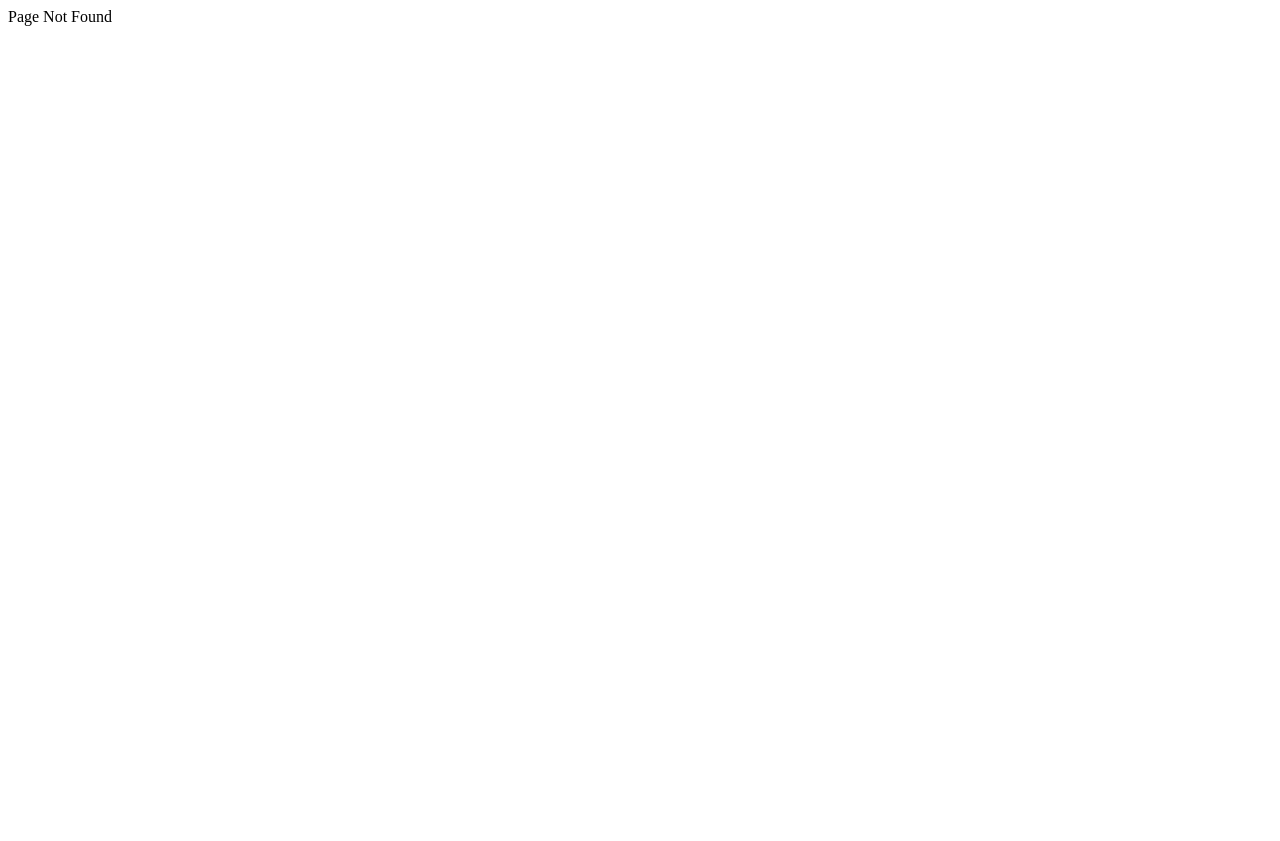
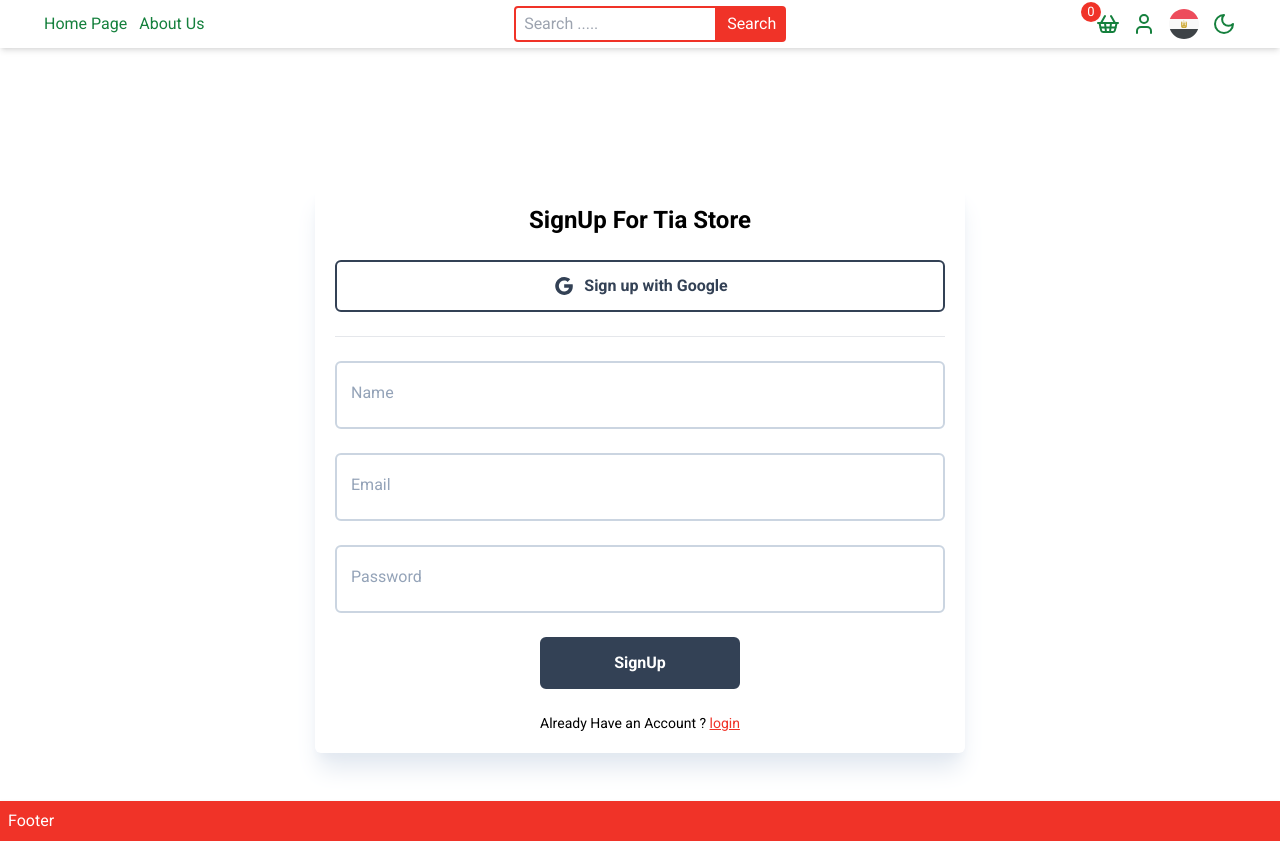
Before and after one commit to mmnaguib/ecommerce_nextjs, a Next.js app: page /en/register in a window 1280 px wide. Before the commit this address had no page. Before the commit the page ends 800 px from the top, so only its background shows below. Built offline with nearby package versions, Linux system fonts and the light colour scheme.

Commit message:
add user schema and install next auth

```diff
--- a/package.json
+++ b/package.json
@@ -9,6 +9,7 @@
     "lint": "next lint"
   },
   "dependencies": {
+    "@auth/prisma-adapter": "^2.7.4",
     "@prisma/client": "^5.21.1",
     "ecommerce_": "file:",
     "lucide-react": "^0.454.0",
@@ -16,6 +17,7 @@
     "next": "14.2.16",
     "next-auth": "^4.24.10",
     "next-intl": "^3.24.0",
+    "prisma": "^5.22.0",
     "react": "^18",
     "react-dom": "^18",
     "react-hook-form": "^7.53.2",
@@ -23,6 +25,7 @@
     "react-icons": "^5.3.0"
   },
   "devDependencies": {
+    "@types/bcrypt": "^5.0.2",
     "@types/node": "^20",
     "@types/react": "^18",
     "@types/react-dom": "^18",
--- /dev/null
+++ b/src/app/[locale]/(auth)/login/page.tsx
@@ -0,0 +1,11 @@
+import LoginForm from "@/components/auth/LoginForm";
+
+const LoginPage = () => {
+  return (
+    <div>
+      <LoginForm />
+    </div>
+  );
+};
+
+export default LoginPage;
--- /dev/null
+++ b/src/app/[locale]/(auth)/register/page.tsx
@@ -0,0 +1,13 @@
+import RegisterForm from "@/components/auth/RegisterForm";
+import Heading from "@/components/global/Heading";
+import React, { useState } from "react";
+
+const RegisterPage = () => {
+  return (
+    <div>
+      <RegisterForm />
+    </div>
+  );
+};
+
+export default RegisterPage;
--- a/src/app/[locale]/cart/page.tsx
+++ b/src/app/[locale]/cart/page.tsx
@@ -94,7 +94,7 @@ const CartPage = () => {
                     />
                   </div>
                   <div className="justify-self-end">
-                    {item.price * item.quantity}
+                    {formatPrice(item.price * item.quantity)}
                   </div>
                 </div>
               ))}
--- /dev/null
+++ b/src/components/auth/LoginForm.tsx
@@ -0,0 +1,79 @@
+"use client";
+import React, { useState } from "react";
+import FormWrap from "../global/FormWrap";
+import Input from "../global/Input";
+import { FieldValues, SubmitHandler, useForm } from "react-hook-form";
+import Heading from "../global/Heading";
+import Button from "../global/Button";
+import Link from "next/link";
+import { useLocale } from "next-intl";
+import { AiOutlineGoogle } from "react-icons/ai";
+
+const LoginForm = () => {
+  const locale = useLocale();
+  const [isLoading, setLoading] = useState(false);
+  const {
+    register,
+    handleSubmit,
+    formState: { errors },
+  } = useForm<FieldValues>({
+    defaultValues: {
+      email: "",
+      password: "",
+    },
+  });
+
+  const onSubmit: SubmitHandler<FieldValues> = (data) => {
+    setLoading(true);
+    console.log(data);
+    setLoading(false);
+  };
+  return (
+    <div className="m-auto">
+      <form onSubmit={handleSubmit(onSubmit)}>
+        <FormWrap>
+          <Heading title="Sign In To Tia Store" center />
+          <Button
+            label="Continue with Google"
+            outline
+            icon={AiOutlineGoogle}
+            onClick={() => {}}
+            custom="w-full"
+          />
+          <hr className="bg-slate-300 w-full h-px" />
+          <Input
+            id="email"
+            label="Email"
+            type="email"
+            disabled={isLoading}
+            register={register}
+            errors={errors}
+            required
+          />
+          <Input
+            id="password"
+            type="password"
+            label="Password"
+            disabled={isLoading}
+            register={register}
+            errors={errors}
+            required
+          />
+
+          <Button label={isLoading ? "Loading" : "SignUp"} custom="w-[200px]" />
+          <p className="text-sm">
+            Don't Have an Account ?{" "}
+            <Link
+              href={`/${locale}/register`}
+              className="text-[#f03328] underline"
+            >
+              {"register"}
+            </Link>
+          </p>
+        </FormWrap>
+      </form>
+    </div>
+  );
+};
+
+export default LoginForm;
--- /dev/null
+++ b/src/components/auth/RegisterForm.tsx
@@ -0,0 +1,89 @@
+"use client";
+import React, { useState } from "react";
+import FormWrap from "../global/FormWrap";
+import Input from "../global/Input";
+import { FieldValues, SubmitHandler, useForm } from "react-hook-form";
+import Heading from "../global/Heading";
+import Button from "../global/Button";
+import Link from "next/link";
+import { useLocale } from "next-intl";
+import { AiOutlineGoogle } from "react-icons/ai";
+
+const RegisterForm = () => {
+  const locale = useLocale();
+  const [isLoading, setLoading] = useState(false);
+  const {
+    register,
+    handleSubmit,
+    formState: { errors },
+  } = useForm<FieldValues>({
+    defaultValues: {
+      name: "",
+      email: "",
+      password: "",
+    },
+  });
+
+  const onSubmit: SubmitHandler<FieldValues> = (data) => {
+    setLoading(true);
+    console.log(data);
+    setLoading(false);
+  };
+  return (
+    <div className="m-auto">
+      <form onSubmit={handleSubmit(onSubmit)}>
+        <FormWrap>
+          <Heading title="SignUp For Tia Store" center />
+          <Button
+            label="Sign up with Google"
+            outline
+            icon={AiOutlineGoogle}
+            onClick={() => {}}
+            custom="w-full"
+          />
+          <hr className="bg-slate-300 w-full h-px" />
+          <Input
+            id="name"
+            label="Name"
+            type="text"
+            disabled={isLoading}
+            register={register}
+            errors={errors}
+            required
+          />
+          <Input
+            id="email"
+            label="Email"
+            type="email"
+            disabled={isLoading}
+            register={register}
+            errors={errors}
+            required
+          />
+          <Input
+            id="password"
+            type="password"
+            label="Password"
+            disabled={isLoading}
+            register={register}
+            errors={errors}
+            required
+          />
+
+          <Button label={isLoading ? "Loading" : "SignUp"} custom="w-[200px]" />
+          <p className="text-sm">
+            Already Have an Account ?{" "}
+            <Link
+              href={`/${locale}/login`}
+              className="underline text-[#f03328]"
+            >
+              {"login"}
+            </Link>
+          </p>
+        </FormWrap>
+      </form>
+    </div>
+  );
+};
+
+export default RegisterForm;
--- /dev/null
+++ b/src/components/global/FormWrap.tsx
@@ -0,0 +1,13 @@
+import React, { Children } from "react";
+
+const FormWrap = ({ children }: { children: React.ReactNode }) => {
+  return (
+    <div className="min-h-fit h-full items-center justify-center pb-12 pt-24">
+      <div className="max-w-[650px] flex flex-col gap-6 items-center shadow-xl shadow-slate-200 rounded-md p-4 md:p-5 m-auto">
+        {children}
+      </div>
+    </div>
+  );
+};
+
+export default FormWrap;
--- /dev/null
+++ b/src/components/global/Input.tsx
@@ -0,0 +1,48 @@
+import { FieldErrors, FieldValues, UseFormRegister } from "react-hook-form";
+
+export interface InputProps {
+  id: string;
+  label: string;
+  type?: string;
+  disabled?: boolean;
+  required?: boolean;
+  register?: UseFormRegister<FieldValues>;
+  errors?: FieldErrors;
+  //onChange: () => void;
+}
+const Input = ({
+  id,
+  label,
+  type,
+  disabled,
+  required,
+  register,
+  errors,
+}: InputProps) => {
+  return (
+    <div className="w-full relative">
+      <input
+        id={id}
+        type={type}
+        placeholder=""
+        disabled={disabled}
+        autoComplete="off"
+        {...(register ? register(id, { required }) : {})}
+        className={`peer w-full p-4 pt-6 outline-none bg-white font-light border-2 rounded-md transition disabled:opacity-70 disabled:cursor-not-allowed
+          ${errors?.[id] ? "border-rose-400" : "border-slate-300"} ${
+          errors?.[id] ? "focus:border-rose-400" : "focus:border-slate-300"
+        }`}
+      />
+      <label
+        className={`absolute cursor-text text-md duration-150 transform -translate-y-3 top-5 z-10 origin-[0] left-4 peer-placeholder-shown:scale-100 peer-placeholder-shown:translate-y-0 peer-focus:scale-75 peer-focus:-translate-y-4 ${
+          errors?.[id] ? "text-rose-500" : "text-slate-400"
+        }`}
+        htmlFor={id}
+      >
+        {label}
+      </label>
+    </div>
+  );
+};
+
+export default Input;
```
Also changed, not shown: lib/prisma.ts (added, +7 -0 lines), pages/api/auth/[...nextauth].ts (added, +49 -0 lines), 2 other files (tests, documents, lock files or other folders).
